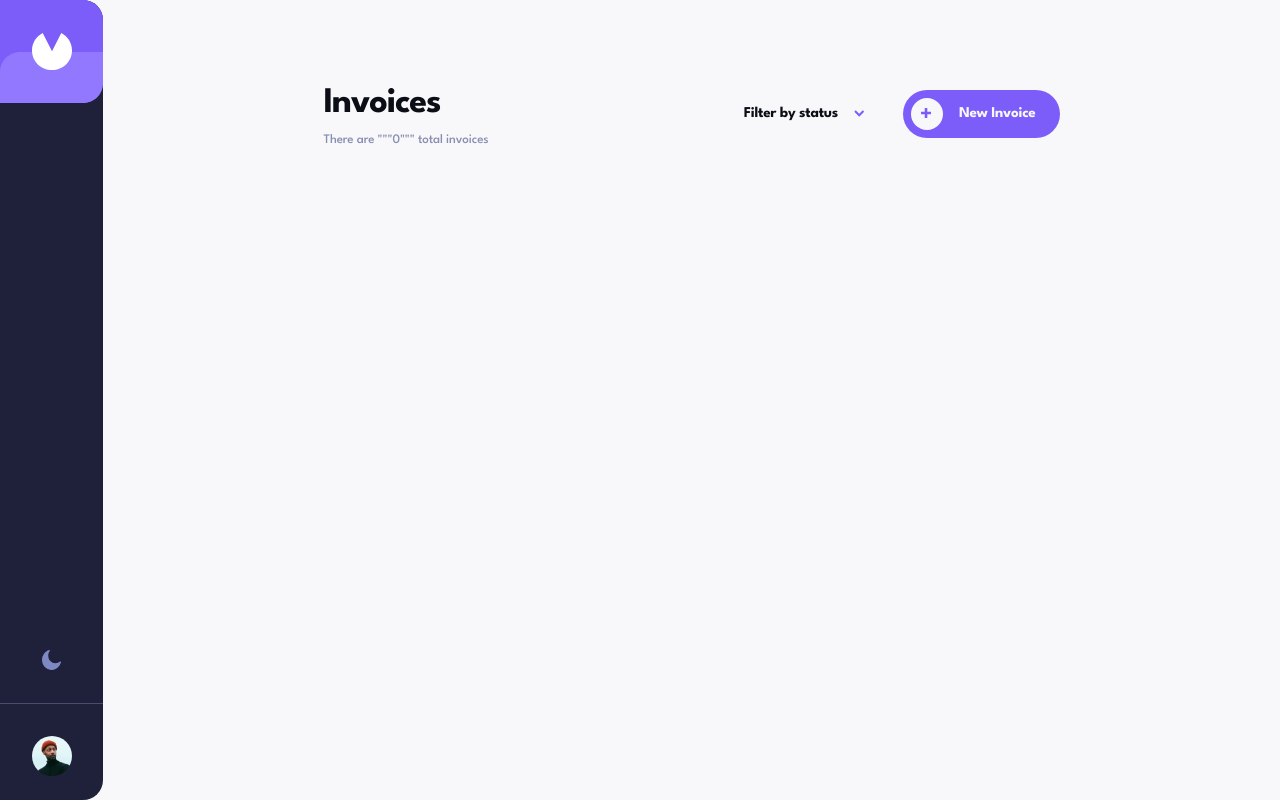
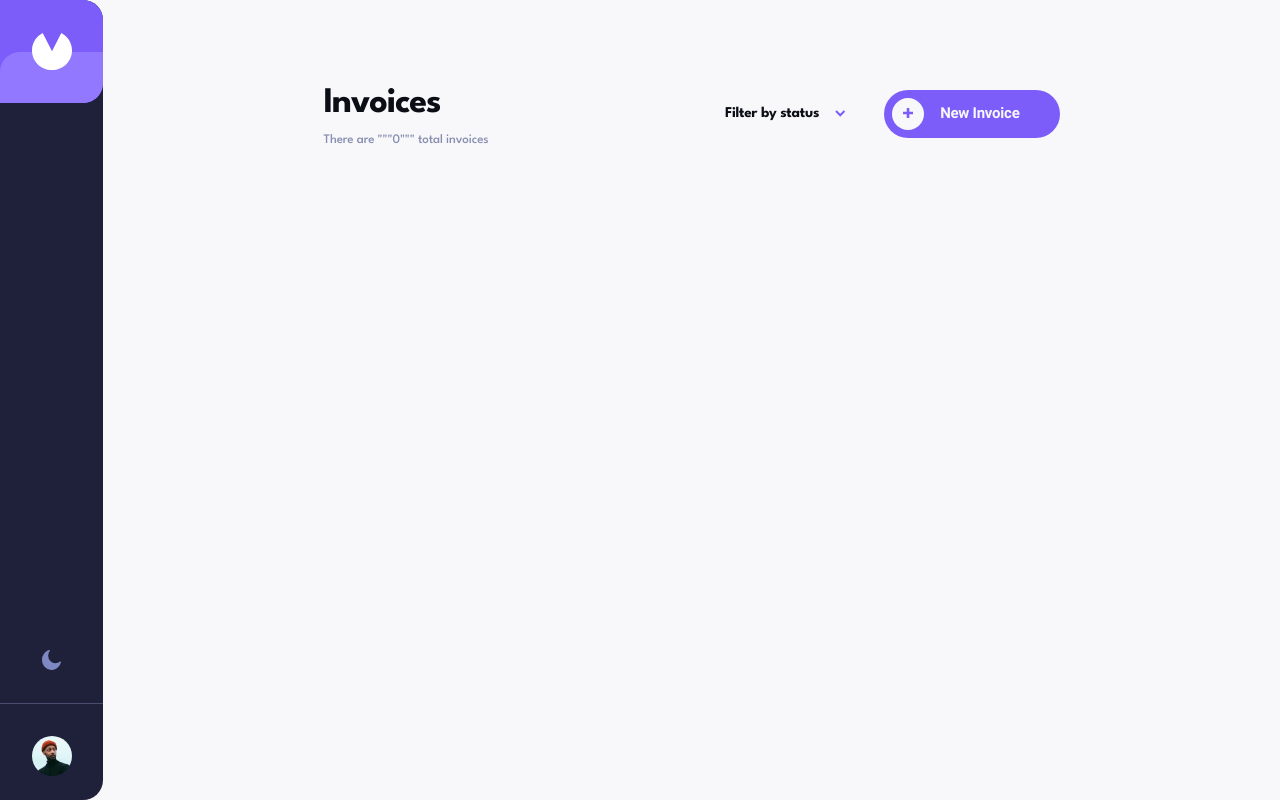
Before and after one commit to KoenCobra/invoice-app, a Vue app: page /invoices in a window 1280 px wide. Built offline with nearby package versions, Linux system fonts and the light colour scheme.

Commit message:
adjusted app button

```diff
--- a/src/components/AppButton.vue
+++ b/src/components/AppButton.vue
@@ -1,5 +1,5 @@
 <script lang="ts" setup>
-import { computed, ref } from 'vue'
+import Button from 'primevue/button'
 
 const props = defineProps({
   text: {
@@ -13,34 +13,10 @@ const props = defineProps({
     default: false
   }
 })
-
-const ripples = ref([] as any)
-const tiBtn = ref()
-
-const animateRipple = (e: any) => {
-  let el = tiBtn.value
-  let pos = el.getBoundingClientRect()
-
-  ripples.value?.push({
-    x: e.clientX - pos.left,
-    y: e.clientY - pos.top,
-    show: true
-  })
-}
-const rippleEnd = (i: any) => {
-  ripples.value[i].show = false
-}
-
-const filteredRipples = computed(() => {
-  if (!ripples.value) {
-    return
-  }
-  return ripples.value.filter((val: any) => val.show === true)
-})
 </script>
 
 <template>
-  <button class="ti-btn" ref="tiBtn" :class="props.cssClass" @click="animateRipple">
+  <Button :class="props.cssClass" class="app-btn">
     <div v-if="props.isIcon" class="plus-icon">
       <svg width="11" height="11" xmlns="http://www.w3.org/2000/svg">
         <path
@@ -53,27 +29,13 @@ const filteredRipples = computed(() => {
     <p>
       {{ props.text }}
     </p>
-    <transition-group>
-      <span
-        class="ripple"
-        v-bind:ref="'ripple-' + i"
-        v-bind:key="'ripple' + i"
-        v-for="(val, i) in filteredRipples"
-        v-bind:style="{ top: val.y + 'px', left: val.x + 'px' }"
-        :animationend="rippleEnd(i)"
-      >
-      </span>
-    </transition-group>
-  </button>
+  </Button>
 </template>
 
 <style lang="scss" scoped>
 @import '../assets/sass/variables.scss';
 @import '../assets/sass/mixins.scss';
-.ti-btn {
-  overflow: hidden;
-  position: relative;
-  display: inline-block;
+.app-btn {
   border-radius: 100vh;
   padding: 0.8rem 1.5rem;
   display: flex;
@@ -97,45 +59,10 @@ const filteredRipples = computed(() => {
     background-color: var(--white);
     border-radius: 50%;
     display: grid;
-    place-items: center;
+    place-content: center;
     width: 32px;
     height: 32px;
     margin: -1rem 0 -1rem -1rem;
   }
-
-  .ripple {
-    background-color: darkgray;
-    width: 1rem;
-    height: 1rem;
-    position: absolute;
-    border-radius: 50%;
-    transform: translateX(-100%) translateY(-100%);
-    mix-blend-mode: screen;
-    animation:
-      ripple 1000ms ease-out forwards,
-      fade 500ms ease-out forwards;
-  }
-
-  @keyframes ripple {
-    0% {
-      transform: translate(-100%, -100%);
-    }
-    80% {
-      transform: translate(-100%, -100%) scale(20);
-    }
-    100% {
-      transform: translate(-100%, -100%) scale(20);
-      opacity: 0;
-    }
-  }
-
-  @keyframes fade {
-    0% {
-      opacity: 1;
-    }
-    100% {
-      opacity: 0;
-    }
-  }
 }
 </style>
```
